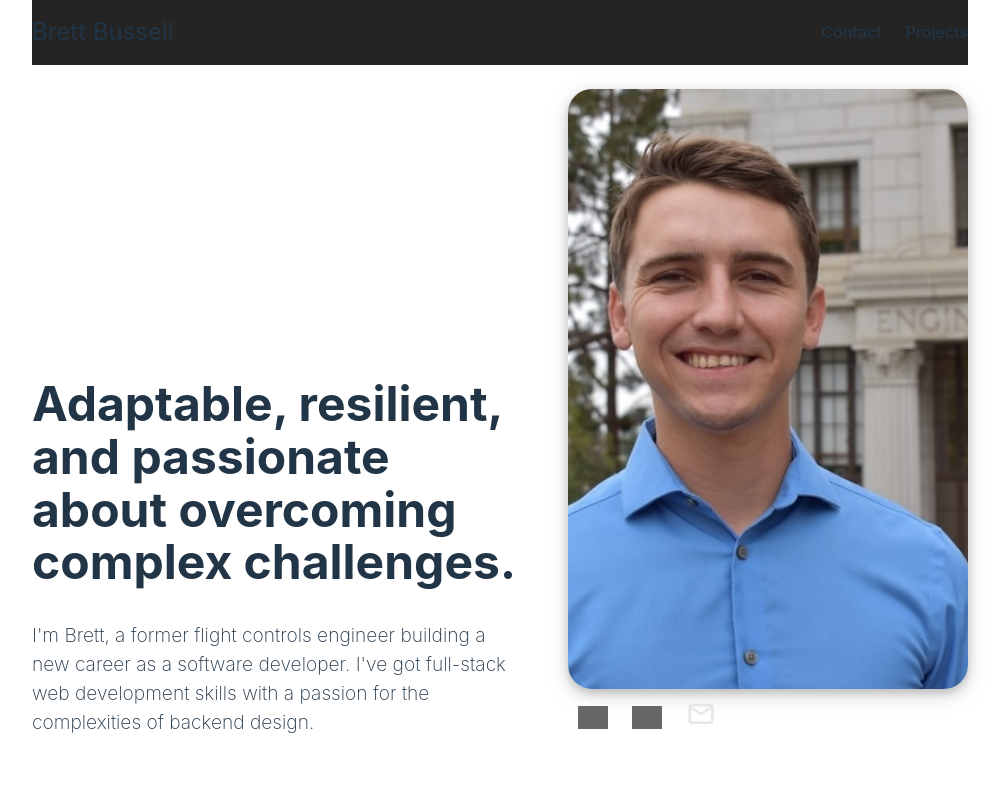
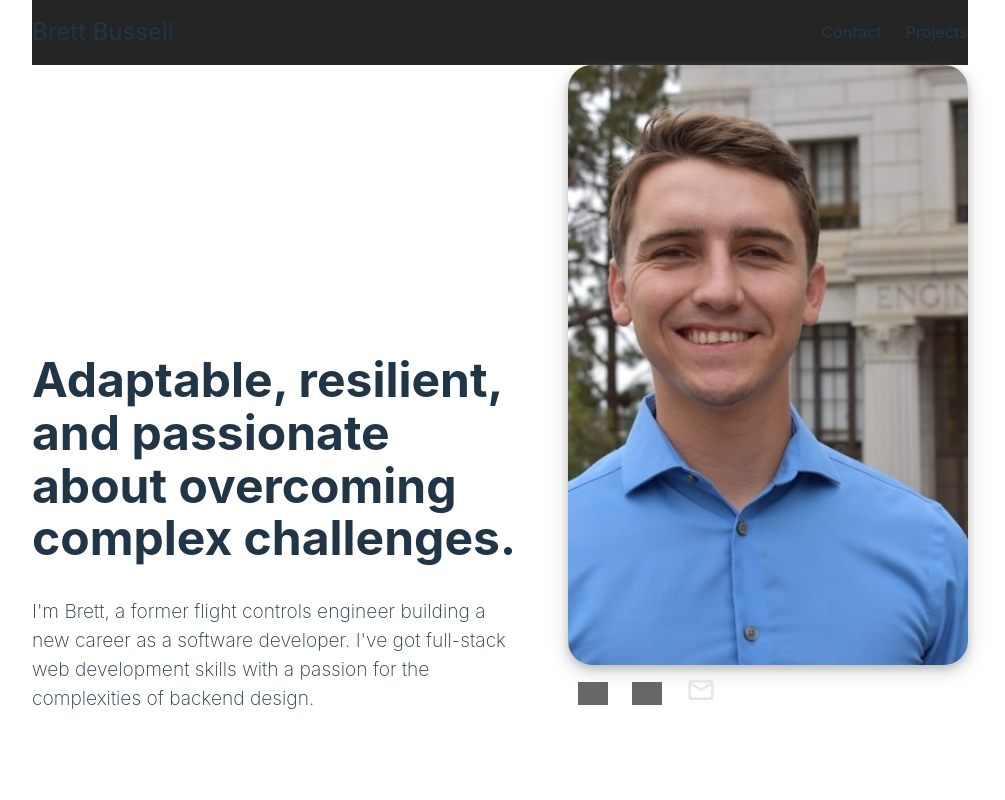
Before and after one commit to sourdoughbredd/personal-website, a React (Vite) app: page / in a window 1280 px wide. Shown: the top 800 px of the page, without its empty margins (140-1145 px from the left). Built offline with nearby package versions, Linux system fonts and the light colour scheme; grey boxes are pictures that could not be loaded.

Commit message:
Remove margin on first hr for better narrow view

```diff
--- a/src/components/Hero.module.css
+++ b/src/components/Hero.module.css
@@ -1,8 +1,11 @@
 .hero {
   display: flex;
   gap: 40px;
-  margin-top: 24px;
   align-items: last baseline;
+}
+
+.hero hr:first-of-type {
+  margin-top: 0;
 }
 
 .tagline-container {
```
